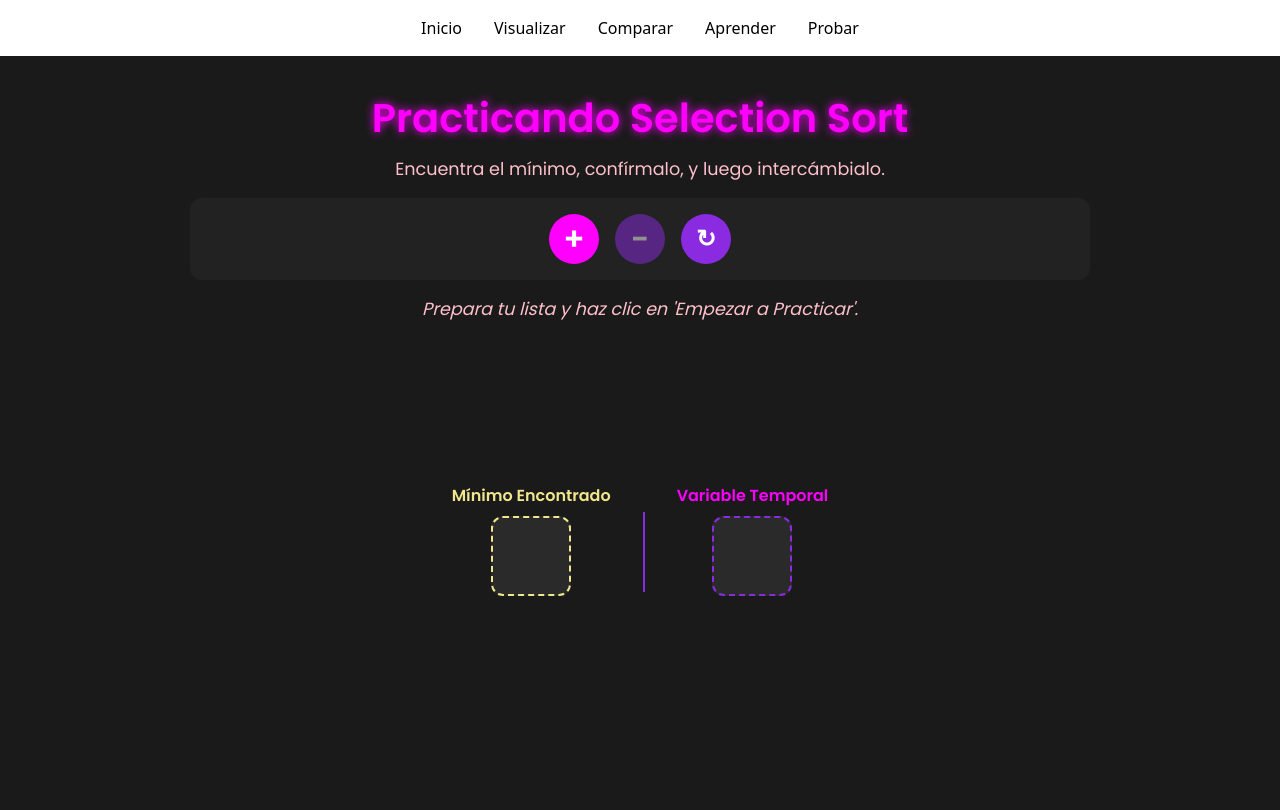
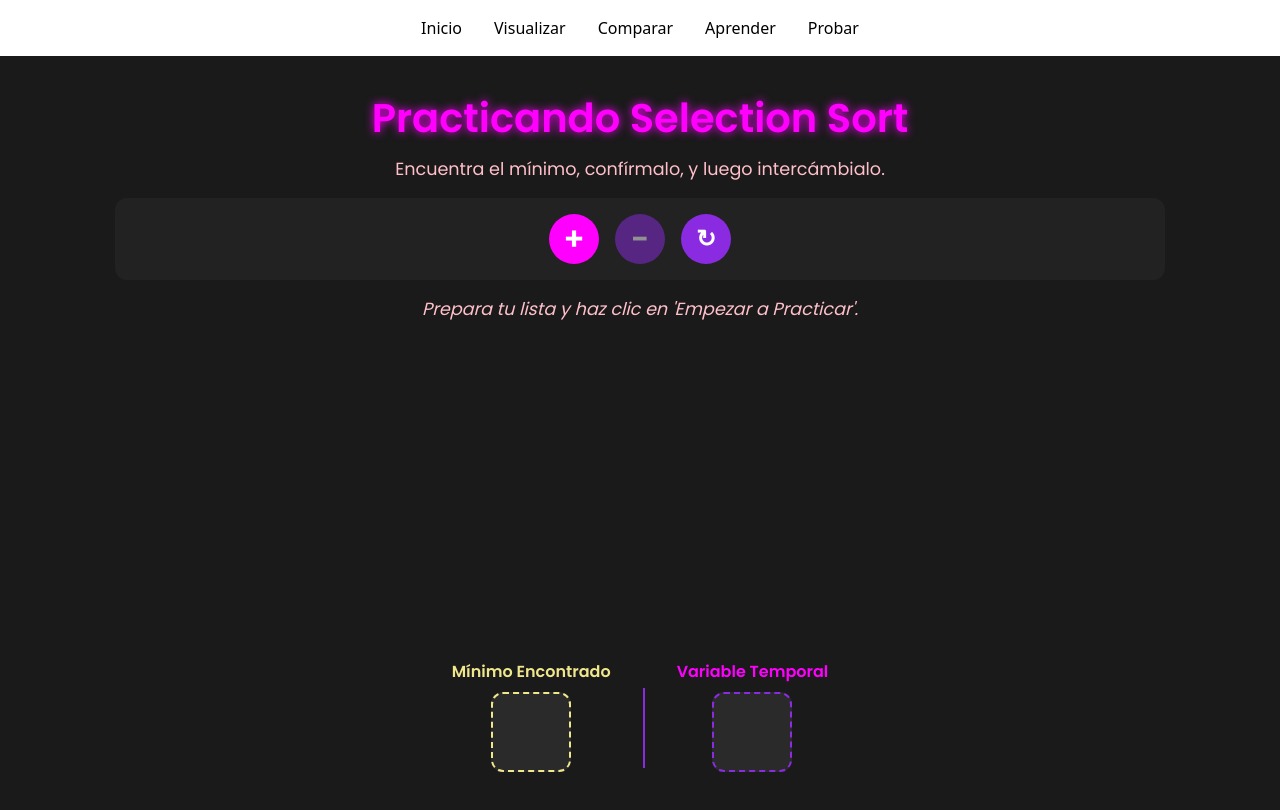
Before and after one commit to helvetios16/sortLearn, a Vue app: page /test in a window 1280 px wide. Shown: the top 810 px of the page. Built offline with nearby package versions, Linux system fonts and the light colour scheme.

Commit message:
feat: Add interactive Selection Sort practice component with animations and hints.

```diff
--- a/src/views/Test.vue
+++ b/src/views/Test.vue
@@ -276,14 +276,14 @@ function performAnimatedSwap(idA: string, idB: string) {
   display: flex; justify-content: center; align-items: flex-start; min-height: 100vh;
   background-color: var(--bg-dark); font-family: 'Poppins', sans-serif; color: var(--text-color); padding: 2rem;
 }
-.container { width: 100%; max-width: 900px; text-align: center; }
+.container { width: 100%; max-width: 1050px; text-align: center; }
 .title { font-size: 2.5rem; font-weight: 600; color: var(--fuchsia); margin-bottom: 0.5rem; text-shadow: 0 0 10px var(--fuchsia); }
 .subtitle { font-size: 1.1rem; color: var(--pink); margin-bottom: 1rem; }
 .controls-container { display: flex; justify-content: center; align-items: center; gap: 1rem; margin-bottom: 1rem; min-height: 60px; background-color: rgba(42, 42, 42, 0.5); padding: 1rem; border-radius: 12px; }
 .separator { width: 2px; height: 24px; background-color: var(--purple); margin: 0 0.5rem; }
 .coach-hint { min-height: 2.5em; font-size: 1.1rem; color: var(--pink); margin-bottom: 1rem; font-style: italic; }
 .main-area { display: flex; flex-direction: column; align-items: center; gap: 2rem; margin-bottom: 1rem; }
-.numbers-container { display: flex; flex-wrap: wrap; justify-content: center; gap: 1rem; min-height: 96px; max-width: 600px; }
+.numbers-container { display: flex; flex-wrap: wrap; justify-content: center; gap: 1rem; min-height: 272px; max-width: 980px; }
 
 .temp-area {
   display: flex;
```
